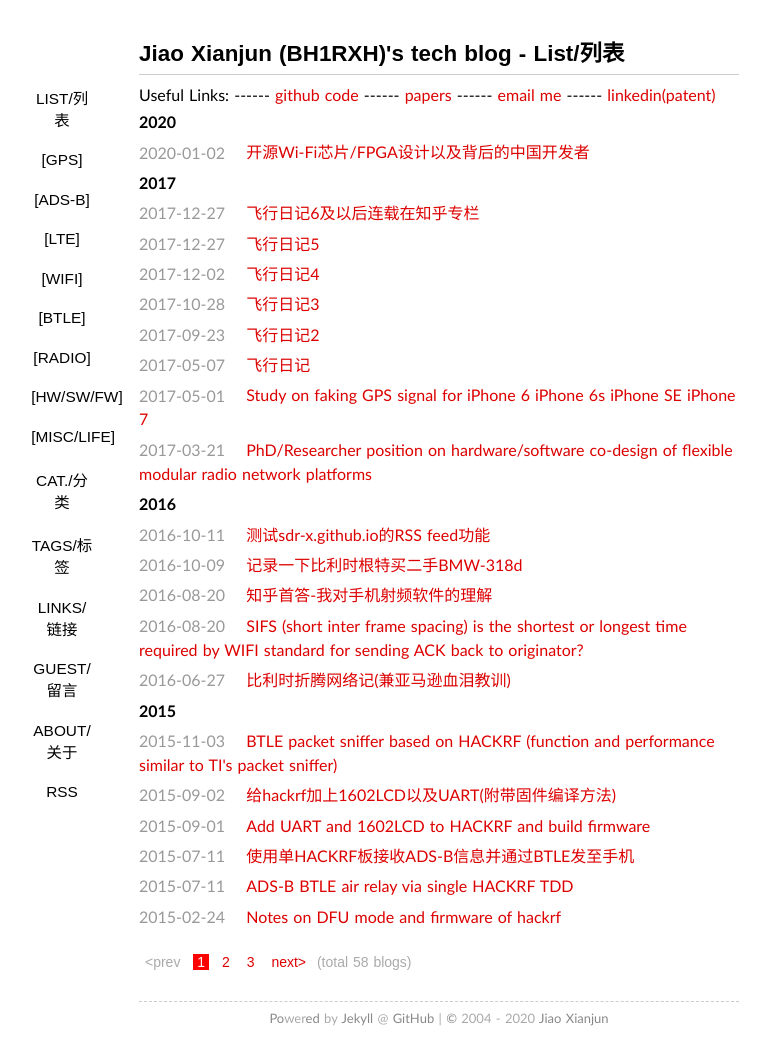
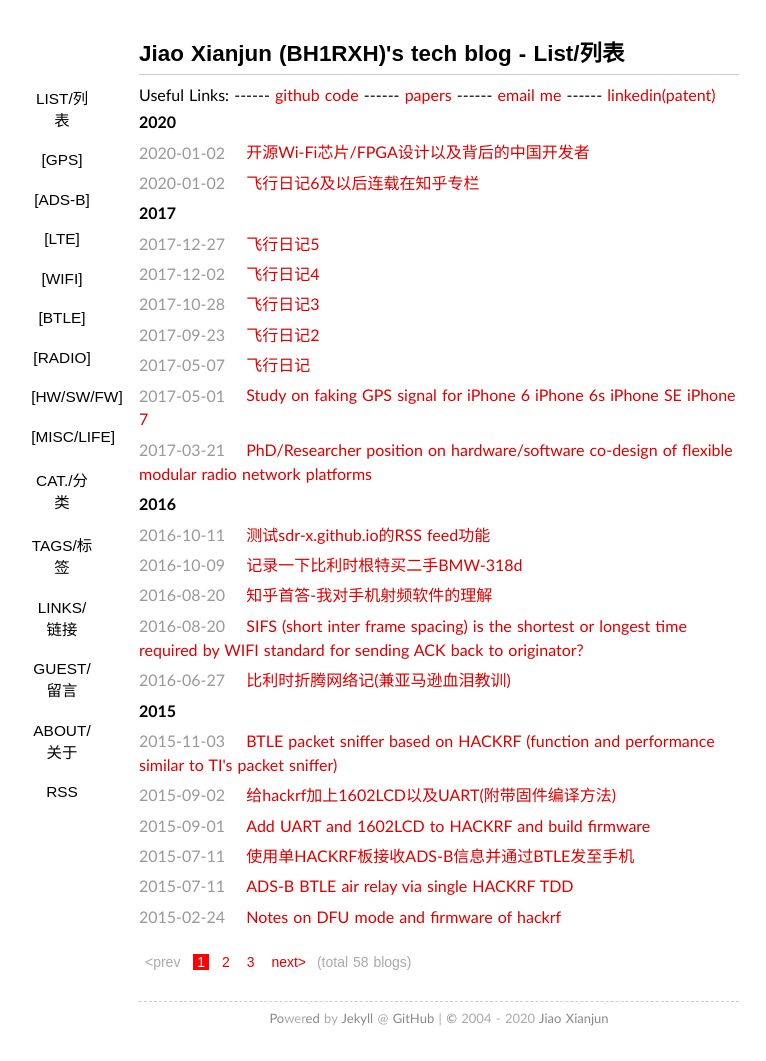
Before and after one commit to sdr-x/sdr-x.github.io, a Jekyll site: the page built from index.html, in a window 1280 px wide. Shown: the whole page, without its empty margins (201-967 px from the left). Built offline with Jekyll 4.4.1, drawn with Linux system fonts in a browser that asks for light colours; some web fonts are replaced; the list of posts is cut into pages by our own code; comment, search, counter and statistics services are not loaded.

Commit message:
Update 2020-01-02-flight-diary-6.md

```diff
--- a/_posts/2020-01-02-flight-diary-6.md
+++ b/_posts/2020-01-02-flight-diary-6.md
@@ -1,5 +1,5 @@
 ---
-date: 2017-12-27 12:00:00
+date: 2020-01-02 12:00:00
 layout: post
 title: 	飞行日记6及以后连载在知乎专栏
 thread: 20200102
```
